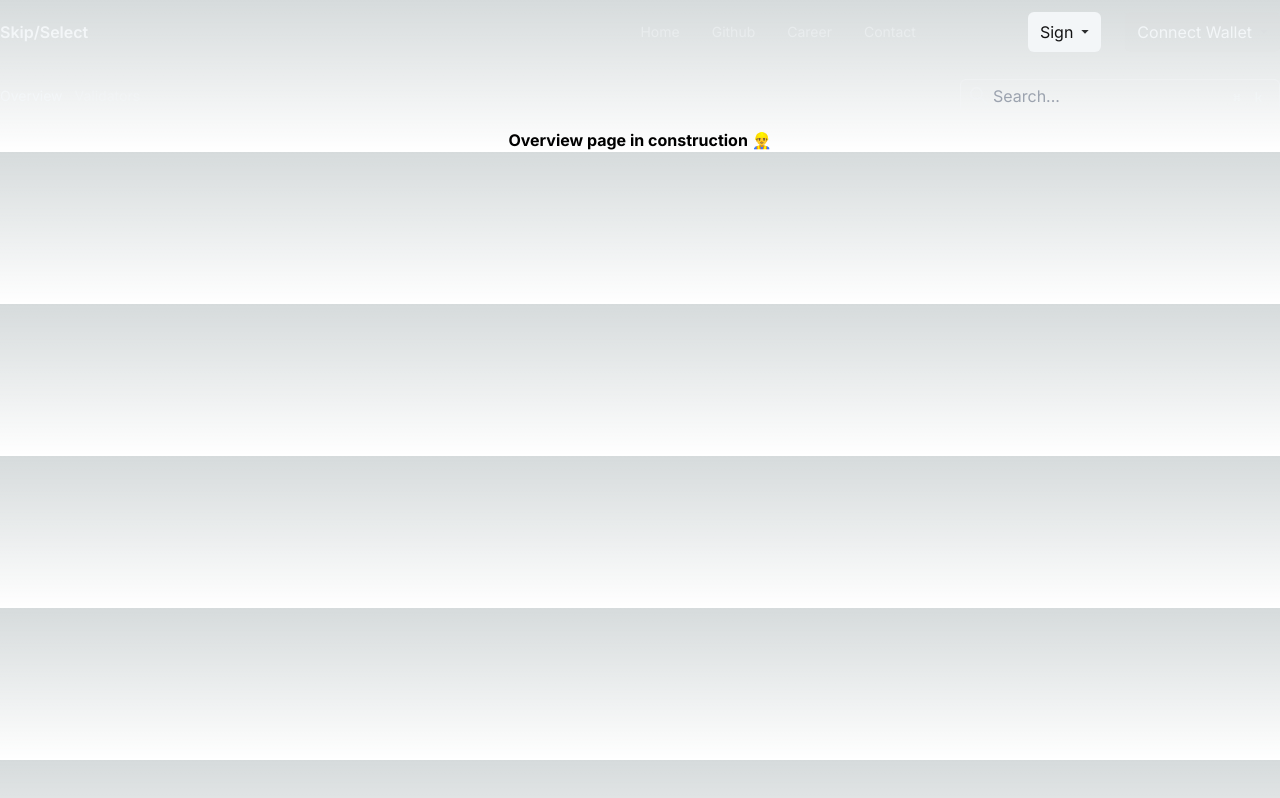
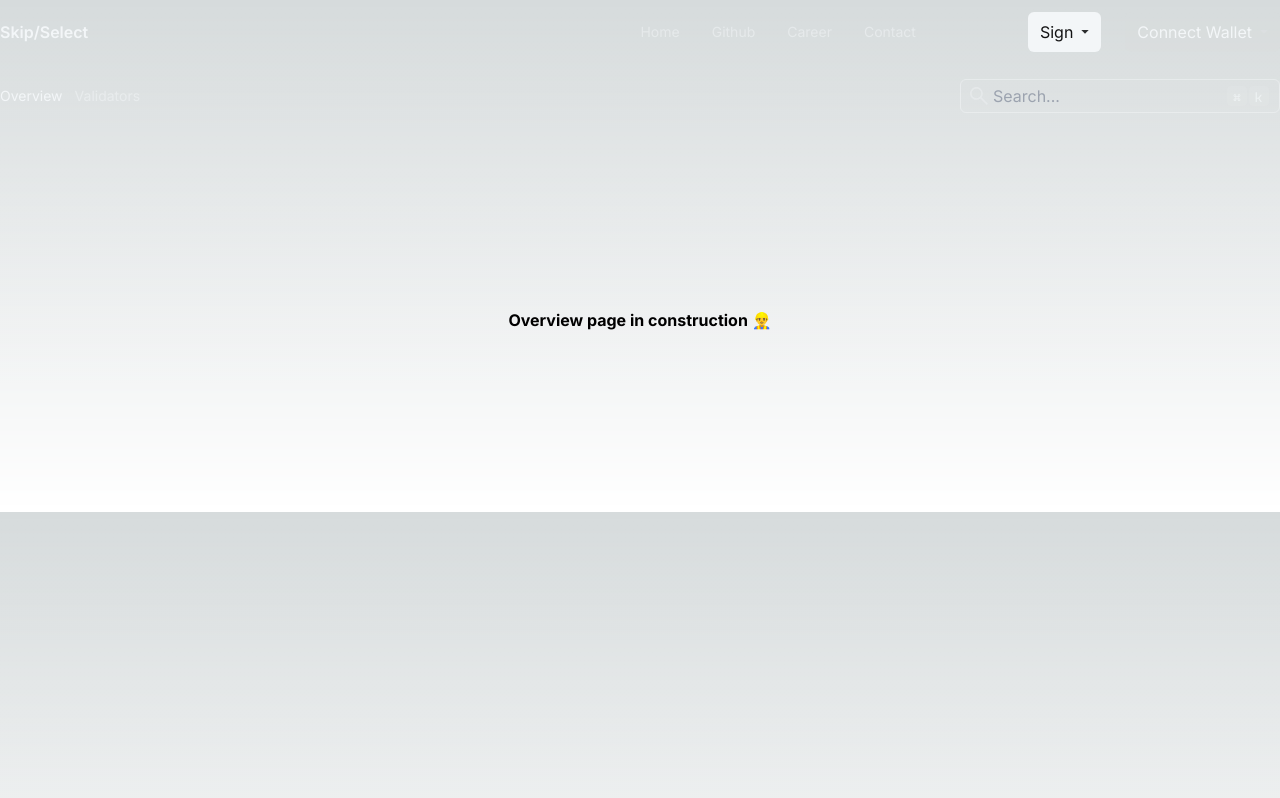
Before and after one commit to 3JTek/validators-dashboard, a Next.js app: page /overview in a window 1280 px wide. Built offline with nearby package versions, Linux system fonts and the light colour scheme.

Commit message:
Center overview page

```diff
--- a/src/app/(withNavbar)/overview/page.tsx
+++ b/src/app/(withNavbar)/overview/page.tsx
@@ -3,7 +3,9 @@ import Image from "next/image";
 export default function Page() {
   return (
     <main>
-      <h1 className="text-center font-bold">Overview page in construction 👷‍♂️</h1>
+      <div className="flex h-96 w-full items-center justify-center">
+        <h1 className="font-bold">Overview page in construction 👷‍♂️</h1>
+      </div>
     </main>
   );
 }
```
